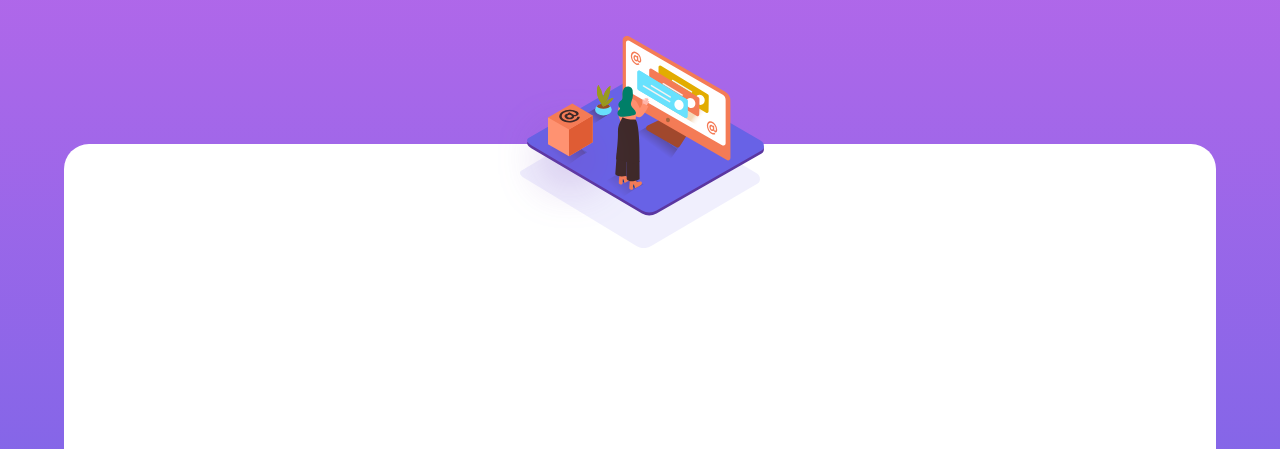
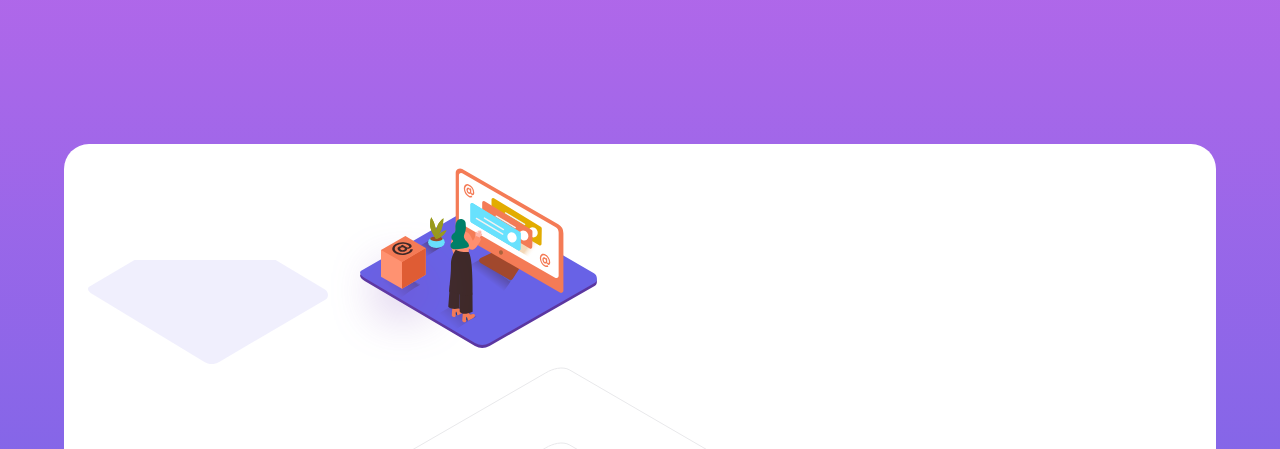
Before and after one commit to ryanschoolbs/faq-accordion-card, a plain HTML site: page index.html in a window 1280 px wide. Shown: the top 449 px of the page. Drawn offline with Linux system fonts and the light colour scheme.

Commit message:
html rebuild

```diff
--- a/index.html
+++ b/index.html
@@ -17,23 +17,36 @@
    </head>
    <body>
       <div class="container">
-         <div class="bg-pattern">
+         <div class="img-wrap">
+            <div class="mobile-imgs">
+               <img src="./images/bg-pattern-mobile.svg" alt="" class="bg-mb" />
                <img
-               src="./images/bg-pattern-mobile.svg"
-               alt="bg-pattern"
-               class="bottom-img"
+                  src="./images/illustration-woman-online-mobile.svg"
+                  alt=""
+                  class="il-mb"
                />
             </div>
-         <div class="il-women-online">
+            <div class="desktop-imgs">
                <img
-               src="./images/illustration-woman-online-mobile.svg"
-               alt="illustration-woman-online"
-               class="top-img"
+                  src="./images/bg-pattern-desktop.svg"
+                  alt=""
+                  class="bg-dk"
+               />
+               <img
+                  src="./images/illustration-woman-online-desktop.svg"
+                  alt=""
+                  class="il-dk"
+               />
+               <img
+                  src="./images/illustration-box-desktop.svg"
+                  alt=""
+                  class="box-dk"
                />
             </div>
+         </div>
 
+         <div class="content-wrap">
             <h1>FAQ</h1>
-
             <div class="accordion">
                <div>
                   <input
@@ -80,8 +93,8 @@
                   </label>
                   <div class="accordion__content">
                      Click “Forgot password” from the login page or “Change
-                  password” from your profile page. A reset link will be emailed
-                  to you.
+                     password” from your profile page. A reset link will be
+                     emailed to you.
                   </div>
                   <hr />
                </div>
@@ -112,12 +125,13 @@
                      Do you provide additional support?
                   </label>
                   <div class="accordion__content">
-                  Chat and email support is available 24/7. Phone lines are open
-                  during normal business hours.
+                     Chat and email support is available 24/7. Phone lines are
+                     open during normal business hours.
                   </div>
                   <hr />
                </div>
             </div>
          </div>
+      </div>
    </body>
 </html>
```
Lines whose indentation alone changed are shown as unchanged.
